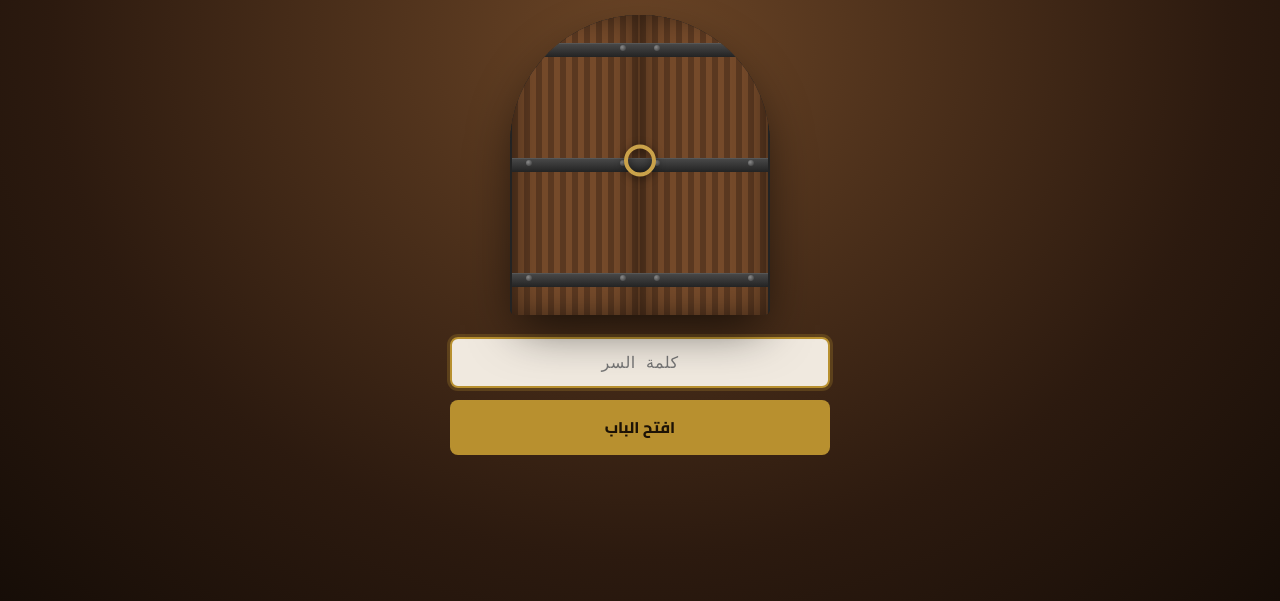
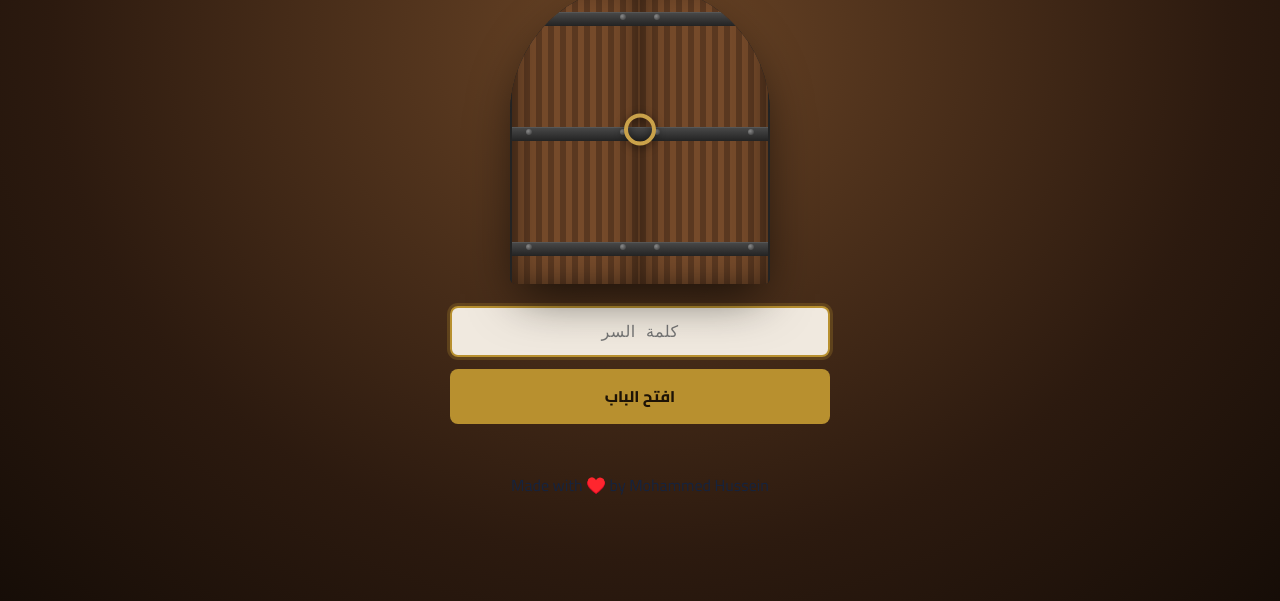
Before and after one commit to egytop/book, a plain HTML site: page docs/index.html in a window 1280 px wide. Shown: the part 199-800 px from the top of the page. Drawn offline with Linux system fonts and the light colour scheme; a web font is replaced by a local one.

Commit message:
Update index.html

```diff
--- a/docs/index.html
+++ b/docs/index.html
@@ -44,6 +44,7 @@
       <button type="submit" class="gate-btn">افتح الباب</button>
       <p class="gate-msg" id="gateMsg"></p>
     </form>
+    <p class="gate-credit">Made with ♥️ by Mohammed Hussein</p>
   </div>
 </section>
 
```
